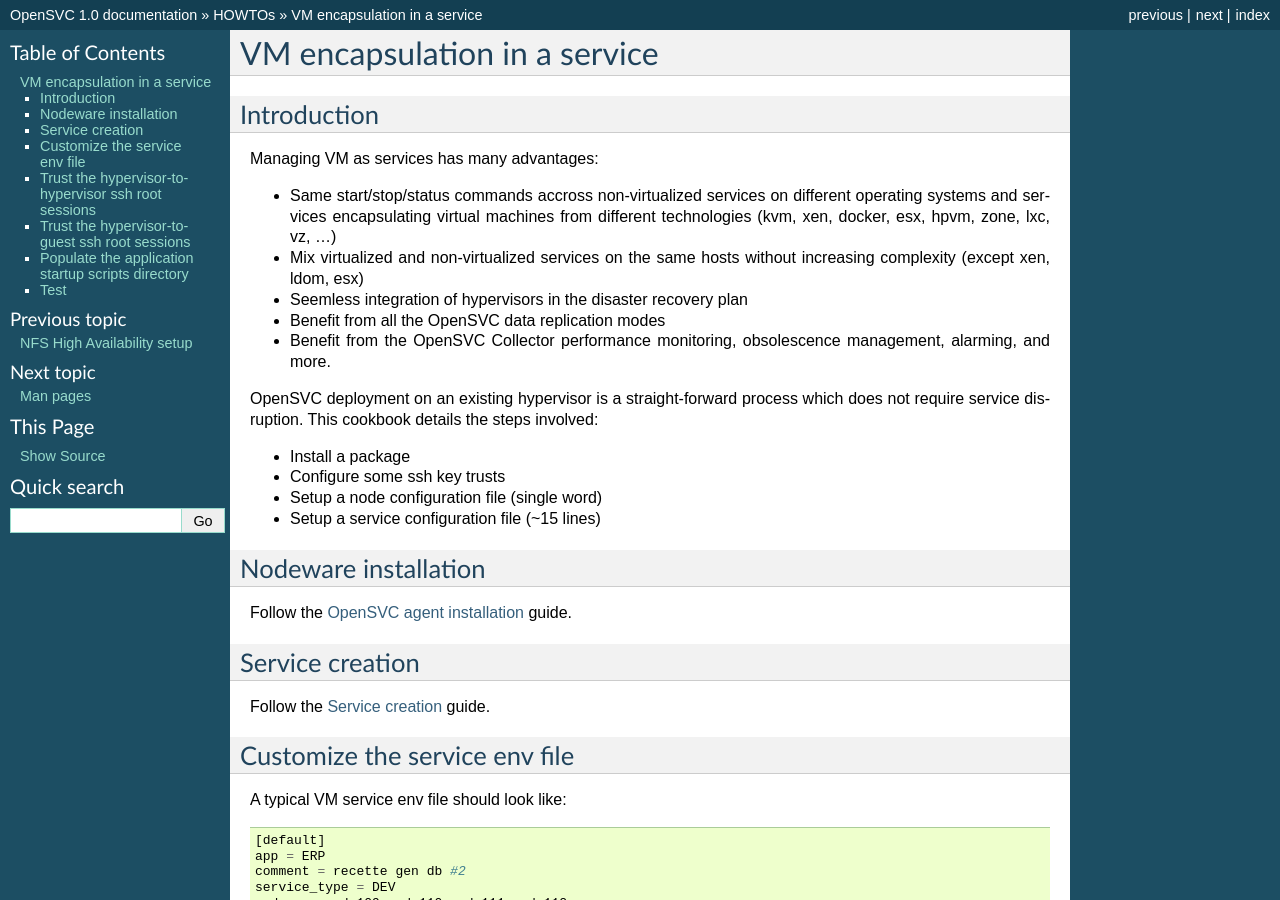
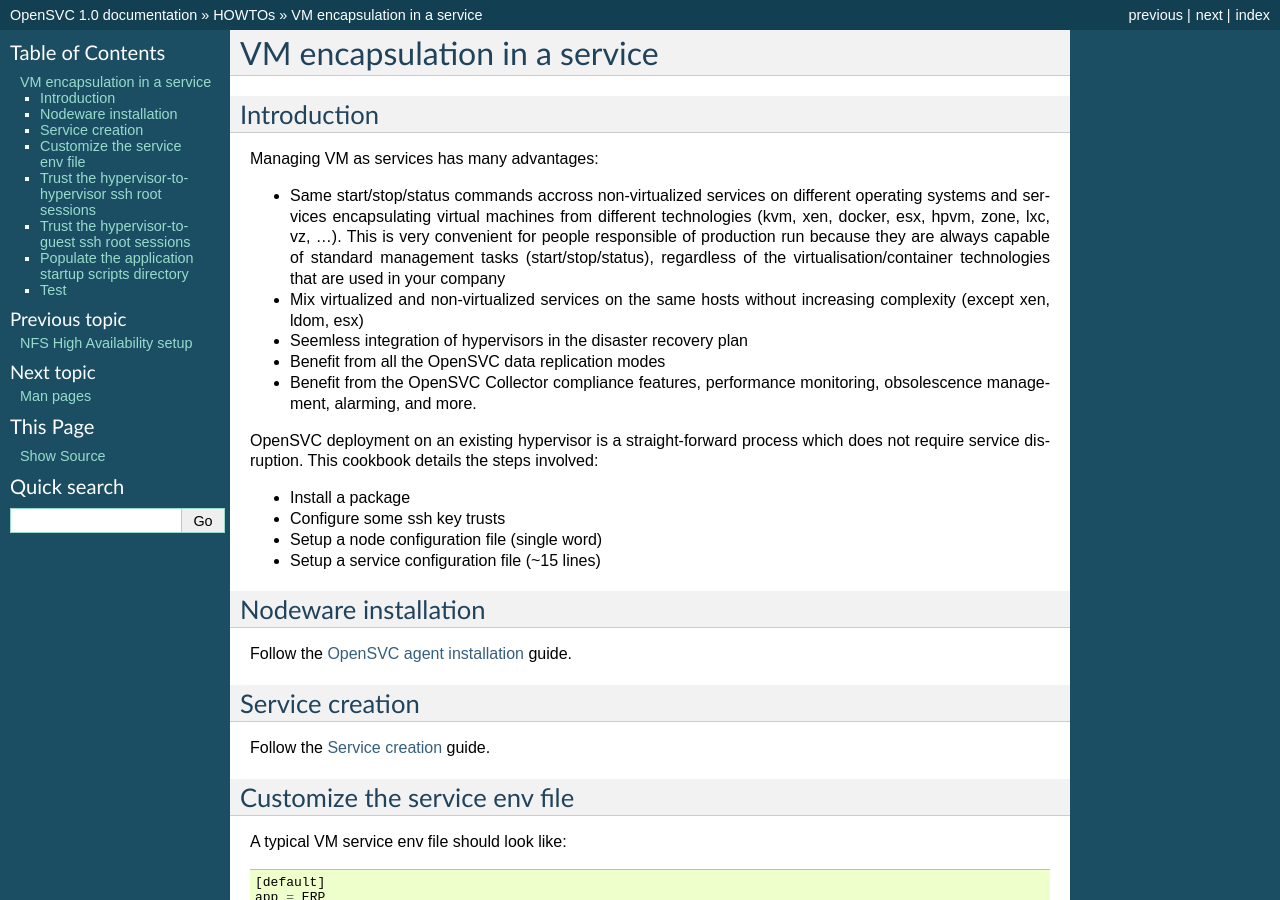
Before and after one commit to opensvc/docs.opensvc.com, a Sphinx documentation site: the page built from source/howto.vmencap.rst, in a window 1280 px wide and 900 px high. Built offline with Sphinx 7.4.7, drawn with Linux system fonts in a browser that asks for light colours; comment, search, counter and statistics services are not loaded.

Commit message:
Details on benefits for production oriented people

```diff
--- a/source/howto.vmencap.rst
+++ b/source/howto.vmencap.rst
@@ -6,7 +6,7 @@
 
 Managing VM as services has many advantages:
 
-*   Same start/stop/status commands accross non-virtualized services on different operating systems and services encapsulating virtual machines from different technologies (kvm, xen, docker, esx, hpvm, zone, lxc, vz, ...)
+*   Same start/stop/status commands accross non-virtualized services on different operating systems and services encapsulating virtual machines from different technologies (kvm, xen, docker, esx, hpvm, zone, lxc, vz, ...). This is very convenient for people responsible of production run because they are always capable of standard management tasks (start/stop/status), regardless of the virtualisation/container technologies that are used in your company
 
 *   Mix virtualized and non-virtualized services on the same hosts without increasing complexity (except xen, ldom, esx)
 
@@ -14,7 +14,7 @@
 
 *   Benefit from all the OpenSVC data replication modes
 
-*   Benefit from the OpenSVC Collector performance monitoring, obsolescence management, alarming, and more.
+*   Benefit from the OpenSVC Collector compliance features, performance monitoring, obsolescence management, alarming, and more.
 
 
 OpenSVC deployment on an existing hypervisor is a straight-forward process which does not require service disruption. This cookbook details the steps involved:
```
